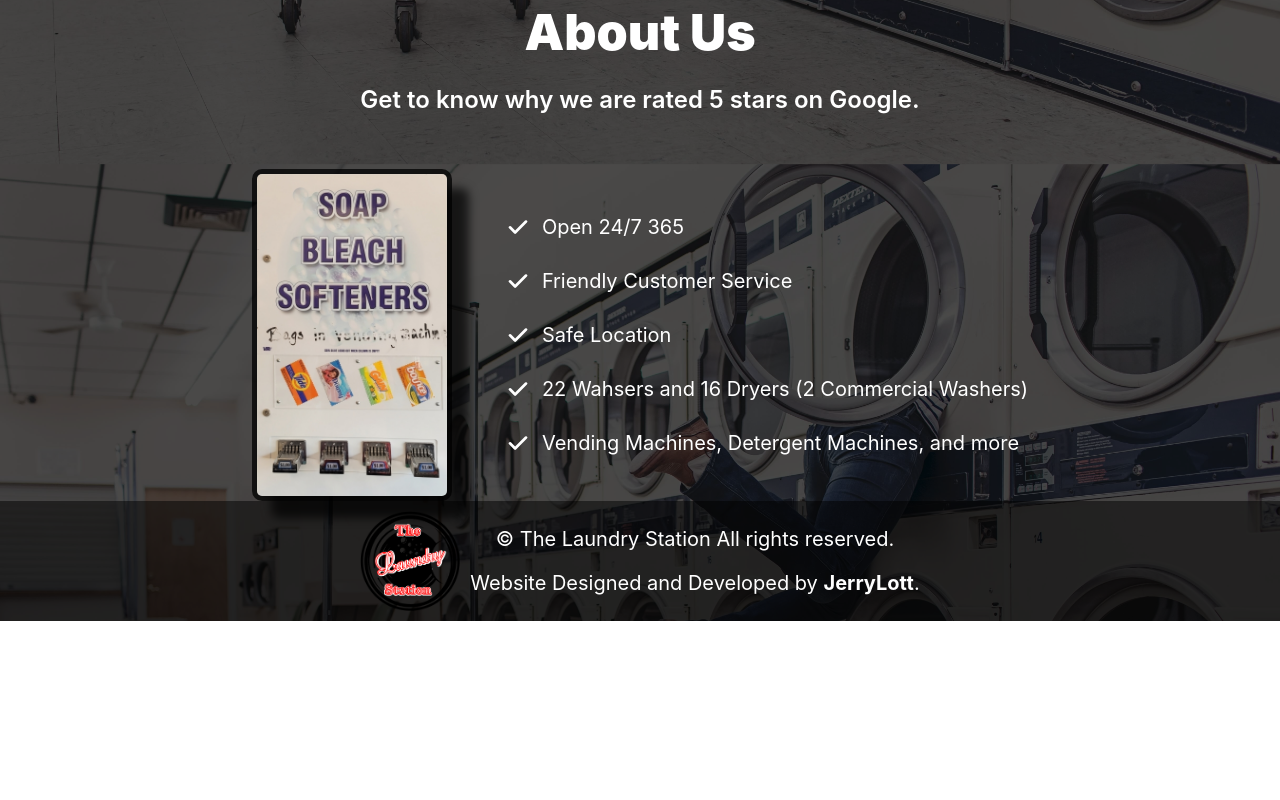
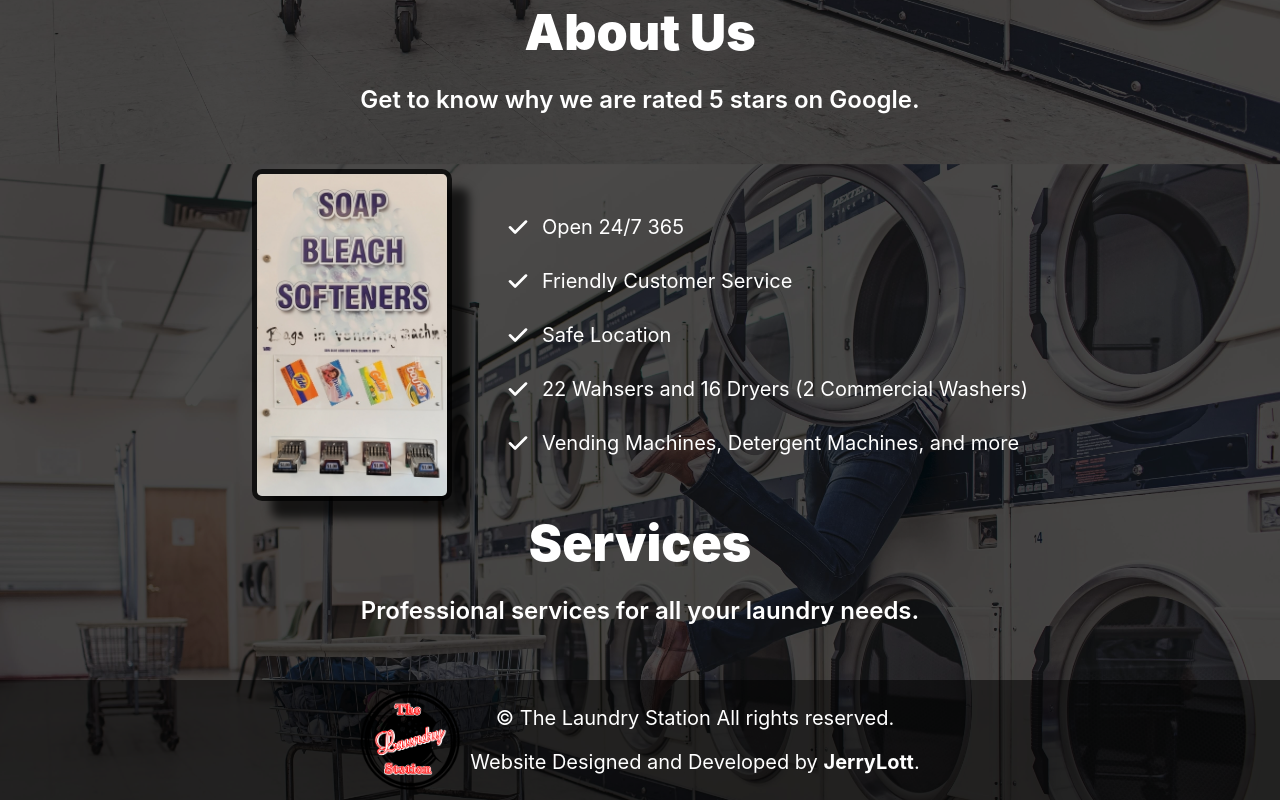
Before and after one commit to lottjerry/the-laundry-station, a JavaScript app: page / in a window 1280 px wide. Shown: the part 689-1489 px from the top of the page. Before the commit the page ends 1310 px from the top, so only its background shows below. Built offline with nearby package versions, Linux system fonts and the light colour scheme.

Commit message:
Added services.js and headings for services

```diff
--- a/src/App.js
+++ b/src/App.js
@@ -1,6 +1,7 @@
 import Header from "./components/Header"
 import Home from "./pages/Home"
 import About from "./pages/About"
+import Services from "./pages/Services"
 import Footer from "./components/Footer"
 
 export default function App() {
@@ -9,6 +10,7 @@
       <Header />
       <Home />
       <About />
+      <Services />
       <Footer />
     </div>
   )
--- /dev/null
+++ b/src/pages/Services.js
@@ -0,0 +1,9 @@
+import Heading from "../components/Heading";
+
+export default function Services() {
+  return (
+    <div className="services" id="services">
+      <Heading title="Services" subtitle="Professional services for all your laundry needs."/>
+    </div>
+  )
+}
```
